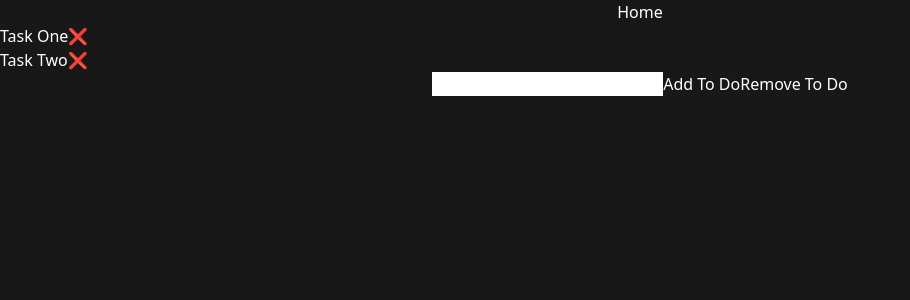
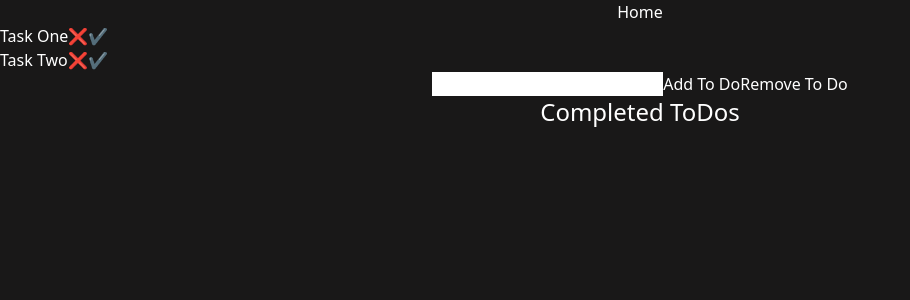
Before and after one commit to ASproson/react-challenges, a React (Create React App) app: page /todos in a window 1280 px wide. Shown: the top 300 px of the page, without its empty margins (0-910 px from the left). Built offline with nearby package versions, Linux system fonts and the light colour scheme.

Commit message:
Resolves checking off of todo

```diff
--- a/src/components/todos/Todos.tsx
+++ b/src/components/todos/Todos.tsx
@@ -18,6 +18,7 @@ const todoList = [
 export const Todos = () => {
   const [toDos, setToDos] = useState(todoList);
   const [newToDo, setNewToDo] = useState('');
+  const [completedToDos, setCompletedToDos] = useState<ToDoItem[]>([]);
 
   const handleAddTodo = (newToDo: string) => {
     if (!newToDo) return;
@@ -36,6 +37,12 @@ export const Todos = () => {
     setToDos(filteredToDos);
   };
 
+  const handleCompletedToDo = (id: string) => {
+    const completedToDo = toDos.filter((todo) => todo.id === id)[0];
+    handleDeleteSpecificToDo(id);
+    setCompletedToDos((prev) => [...prev, completedToDo]);
+  };
+
   const notifySuccessfulToDoAddition = (newTask: string) =>
     toast(`Todo: ${newTask} added!`);
 
@@ -51,6 +58,7 @@ export const Todos = () => {
             key={toDo.id}
             toDo={toDo}
             handleDeleteSpecificToDo={handleDeleteSpecificToDo}
+            handleCompletedToDo={handleCompletedToDo}
           />
         );
       })}
@@ -61,11 +69,22 @@ export const Todos = () => {
       />
       <button onClick={() => handleAddTodo(newToDo)}>Add To Do</button>
       <button onClick={() => handleRemoveLastToDo()}>Remove To Do</button>
+
+      <h1 className="text-white text-2xl">Completed ToDos</h1>
+      {completedToDos?.map((completedToDo) => {
+        return (
+          <CompletedToDoList
+            key={completedToDo.id}
+            completedToDo={completedToDo}
+          />
+        );
+      })}
       <ToastContainer
         position="top-center"
         autoClose={1000}
         closeOnClick
         theme="dark"
+        limit={1}
       />
     </div>
   );
@@ -74,20 +93,29 @@ export const Todos = () => {
 interface ToDoProps {
   toDo: ToDoItem;
   handleDeleteSpecificToDo: (id: string) => void;
+  handleCompletedToDo: (id: string) => void;
 }
 
 interface ToDoItem {
   id: string;
   title: string;
 }
-export const ToDo = ({ toDo, handleDeleteSpecificToDo }: ToDoProps) => {
+export const ToDo = ({
+  toDo,
+  handleDeleteSpecificToDo,
+  handleCompletedToDo,
+}: ToDoProps) => {
   return (
     <div className="flex">
       <div className="text-white">{toDo.title}</div>
       <button onClick={() => handleDeleteSpecificToDo(toDo.id)}>❌</button>
+      <button onClick={() => handleCompletedToDo(toDo.id)}>✔</button>
     </div>
   );
 };
 
-// React toast
+export const CompletedToDoList = ({ completedToDo }: any) => {
+  return <div className="text-white">{completedToDo.title}</div>;
+};
+
 // Completed list -- then show/hide toggle
```
